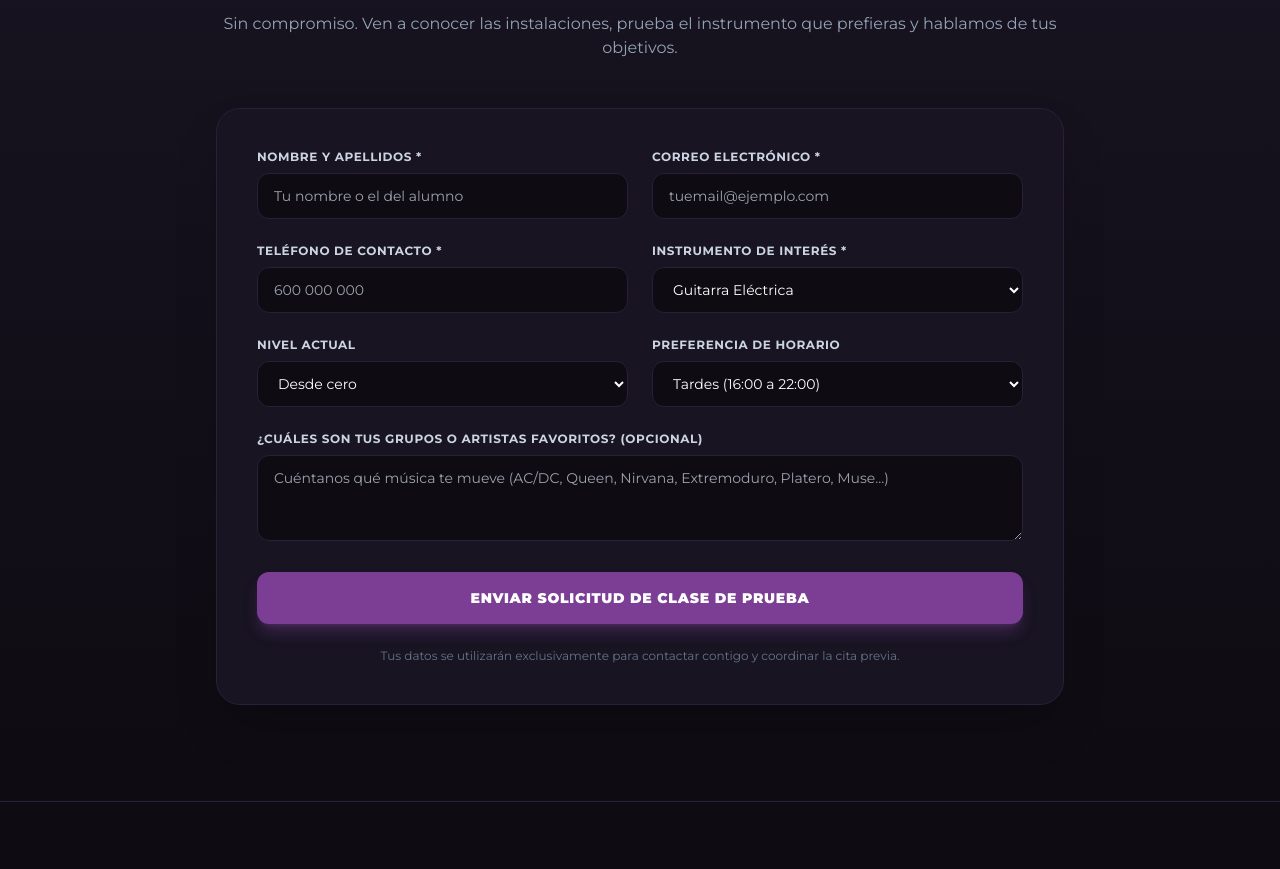
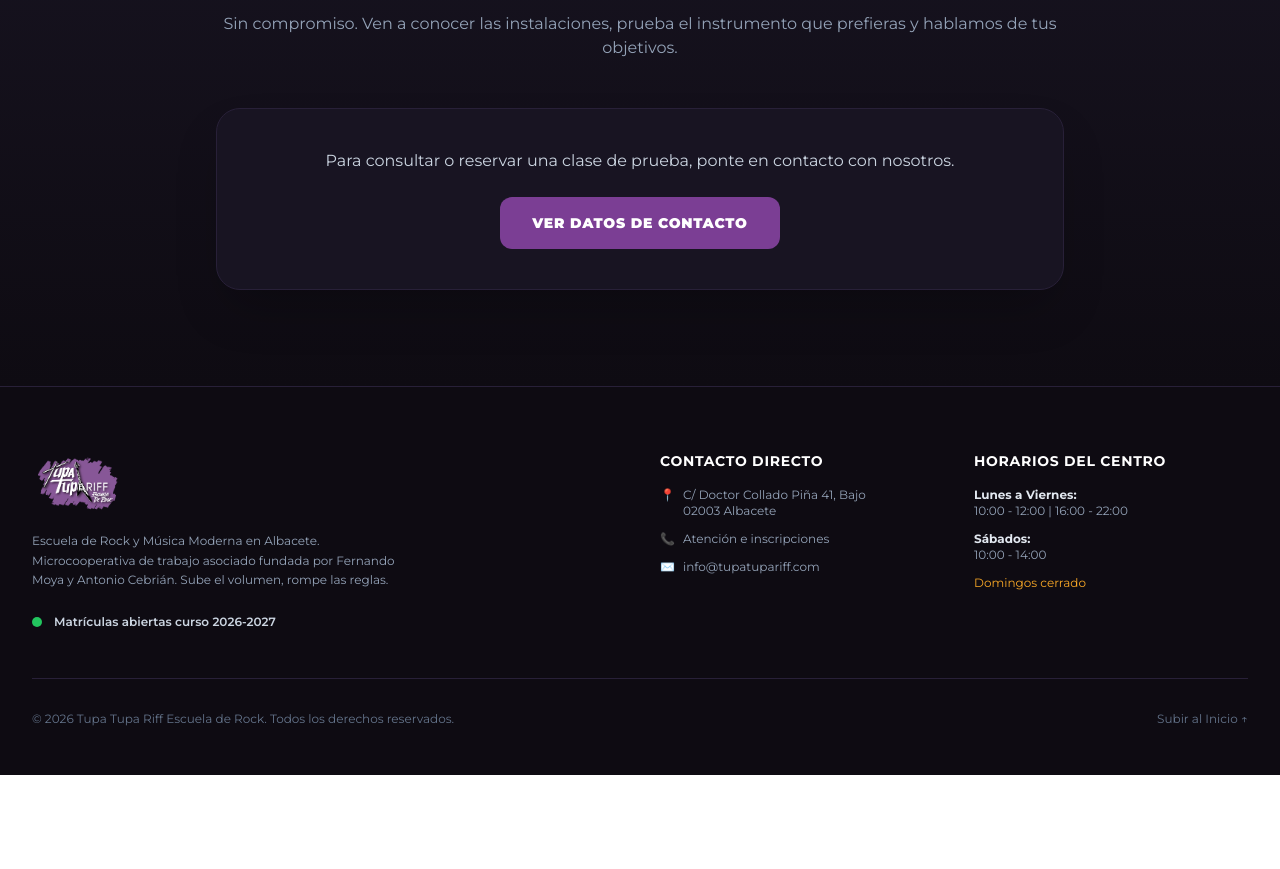
Before and after one commit to TupaTupaRiff/tupatupariff.com, a React (Vite) app: page / in a window 1280 px wide. Shown: the part 6498-7367 px from the top of the page. After the commit the page ends 7273 px from the top, so only its background shows below. Built offline with nearby package versions, Linux system fonts and the light colour scheme.

Commit message:
Refactor Matricula component for improved layout

```diff
--- a/src/components/Matricula.tsx
+++ b/src/components/Matricula.tsx
@@ -1,225 +1,35 @@
-import { useState, type FormEvent } from 'react';
-
-const instruments = [
-  'Guitarra Eléctrica',
-  'Guitarra Acústica / Española',
-  'Bajo Eléctrico',
-  'Batería',
-  'Ukelele',
-];
-
-const levels = ['Desde cero', 'Básico', 'Intermedio', 'Avanzado'];
-const shifts = ['Tardes (16:00 a 22:00)', 'Mañanas (10:00 a 12:00)', 'Sábados por la mañana'];
-
 export default function Matricula() {
-  const [form, setForm] = useState({
-    name: '',
-    email: '',
-    phone: '',
-    instrument: instruments[0],
-    level: levels[0],
-    preferred_shift: shifts[0],
-    comments: '',
-  });
-  const [status, setStatus] = useState<'idle' | 'submitting' | 'success' | 'error'>('idle');
-  const [errorMsg, setErrorMsg] = useState('');
-
-  const handleChange = (field: keyof typeof form, value: string) => {
-    setForm((prev) => ({ ...prev, [field]: value }));
-  };
-
-  const handleSubmit = async (e: FormEvent) => {
-    e.preventDefault();
-    setStatus('submitting');
-    setErrorMsg('');
-
-    try {
-      const response = await fetch(
-        `${import.meta.env.VITE_SUPABASE_URL}/functions/v1/send-booking-email`,
-        {
-          method: 'POST',
-          headers: {
-            'Content-Type': 'application/json',
-            Authorization: `Bearer ${import.meta.env.VITE_SUPABASE_ANON_KEY}`,
-          },
-          body: JSON.stringify({
-            name: form.name,
-            email: form.email,
-            phone: form.phone,
-            instrument: form.instrument,
-            level: form.level,
-            preferred_shift: form.preferred_shift,
-            comments: form.comments || '',
-          }),
-        }
-      );
-
-      if (!response.ok) {
-        throw new Error('Error al enviar la solicitud');
-      }
-
-      setStatus('success');
-      setForm({
-        name: '',
-        email: '',
-        phone: '',
-        instrument: instruments[0],
-        level: levels[0],
-        preferred_shift: shifts[0],
-        comments: '',
-      });
-    } catch (error) {
-      console.error(error);
-      setStatus('error');
-      setErrorMsg('No se pudo enviar la solicitud. Inténtalo de nuevo en unos minutos.');
-    }
-  };
-
-  const inputClass =
-    'w-full bg-brand-dark border border-brand-darkBorder rounded-xl px-4 py-3 text-sm text-white focus:outline-none focus:border-brand-purpleLight transition';
-  const labelClass = 'block text-xs font-bold uppercase tracking-wider text-slate-300 mb-2';
-
   return (
-    <section id="matricula" className="py-24 bg-gradient-to-b from-brand-darkCard to-brand-dark border-t border-brand-darkBorder">
+    <section
+      id="matricula"
+      className="py-24 bg-gradient-to-b from-brand-darkCard to-brand-dark border-t border-brand-darkBorder"
+    >
       <div className="max-w-4xl mx-auto px-4 sm:px-6">
         <div className="text-center mb-12">
-          <span className="text-brand-purpleLight font-rock text-lg">Comienza tu andadura</span>
-          <h2 className="text-3xl sm:text-5xl font-black text-white mt-1">Reserva tu Clase de Prueba</h2>
+          <span className="text-brand-purpleLight font-rock text-lg">
+            Comienza tu andadura
+          </span>
+          <h2 className="text-3xl sm:text-5xl font-black text-white mt-1">
+            Reserva tu Clase de Prueba
+          </h2>
           <p className="text-slate-400 mt-2 text-sm sm:text-base">
-            Sin compromiso. Ven a conocer las instalaciones, prueba el instrumento que prefieras y hablamos de tus objetivos.
+            Sin compromiso. Ven a conocer las instalaciones, prueba el instrumento
+            que prefieras y hablamos de tus objetivos.
           </p>
         </div>
 
-        <div className="bg-brand-darkCard border border-brand-darkBorder rounded-3xl p-6 sm:p-10 shadow-2xl relative">
-          <form onSubmit={handleSubmit} className="space-y-6">
-            <div className="grid grid-cols-1 sm:grid-cols-2 gap-6">
-              <div>
-                <label className={labelClass}>Nombre y Apellidos *</label>
-                <input
-                  type="text"
-                  required
-                  value={form.name}
-                  onChange={(e) => handleChange('name', e.target.value)}
-                  placeholder="Tu nombre o el del alumno"
-                  className={inputClass}
-                />
-              </div>
-
-              <div>
-                <label className={labelClass}>Correo Electrónico *</label>
-                <input
-                  type="email"
-                  required
-                  value={form.email}
-                  onChange={(e) => handleChange('email', e.target.value)}
-                  placeholder="tuemail@ejemplo.com"
-                  className={inputClass}
-                />
-              </div>
-            </div>
-
-            <div className="grid grid-cols-1 sm:grid-cols-2 gap-6">
-              <div>
-                <label className={labelClass}>Teléfono de Contacto *</label>
-                <input
-                  type="tel"
-                  required
-                  value={form.phone}
-                  onChange={(e) => handleChange('phone', e.target.value)}
-                  placeholder="600 000 000"
-                  className={inputClass}
-                />
-              </div>
-
-              <div>
-                <label className={labelClass}>Instrumento de Interés *</label>
-                <select
-                  value={form.instrument}
-                  onChange={(e) => handleChange('instrument', e.target.value)}
-                  className={inputClass}
-                >
-                  {instruments.map((opt) => (
-                    <option key={opt} value={opt}>{opt}</option>
-                  ))}
-                </select>
-              </div>
-            </div>
-
-            <div className="grid grid-cols-1 sm:grid-cols-2 gap-6">
-              <div>
-                <label className={labelClass}>Nivel Actual</label>
-                <select
-                  value={form.level}
-                  onChange={(e) => handleChange('level', e.target.value)}
-                  className={inputClass}
-                >
-                  {levels.map((opt) => (
-                    <option key={opt} value={opt}>{opt}</option>
-                  ))}
-                </select>
-              </div>
-
-              <div>
-                <label className={labelClass}>Preferencia de Horario</label>
-                <select
-                  value={form.preferred_shift}
-                  onChange={(e) => handleChange('preferred_shift', e.target.value)}
-                  className={inputClass}
-                >
-                  {shifts.map((opt) => (
-                    <option key={opt} value={opt}>{opt}</option>
-                  ))}
-                </select>
-              </div>
-            </div>
-
-            <div>
-              <label className={labelClass}>¿Cuáles son tus grupos o artistas favoritos? (Opcional)</label>
-              <textarea
-                rows={3}
-                value={form.comments}
-                onChange={(e) => handleChange('comments', e.target.value)}
-                placeholder="Cuéntanos qué música te mueve (AC/DC, Queen, Nirvana, Extremoduro, Platero, Muse...)"
-                className={inputClass}
-              />
-            </div>
-
-            <button
-              type="submit"
-              disabled={status === 'submitting'}
-              className="w-full py-4 bg-brand-purple hover:bg-brand-purpleLight text-white font-black text-sm uppercase tracking-wider rounded-xl shadow-lg shadow-brand-purple/40 hover:shadow-brand-purple/60 transition"
-            >
-              {status === 'submitting' ? 'Enviando...' : 'Enviar Solicitud de Clase de Prueba'}
-            </button>
-
-            {status === 'error' && <p className="text-center text-sm text-red-400">{errorMsg}</p>}
-
-            <p className="text-center text-xs text-slate-500">
-              Tus datos se utilizarán exclusivamente para contactar contigo y coordinar la cita previa.
-            </p>
-          </form>
+        <div className="bg-brand-darkCard border border-brand-darkBorder rounded-3xl p-6 sm:p-10 shadow-2xl text-center">
+          <p className="text-slate-300 mb-6">
+            Para consultar o reservar una clase de prueba, ponte en contacto con nosotros.
+          </p>
+          <a
+            href="#contacto"
+            className="inline-block py-4 px-8 bg-brand-purple hover:bg-brand-purpleLight text-white font-black text-sm uppercase tracking-wider rounded-xl transition"
+          >
+            Ver datos de contacto
+          </a>
         </div>
       </div>
-
-      {status === 'success' && (
-        <div className="fixed inset-0 z-50 flex items-center justify-center bg-black/80 backdrop-blur-sm p-4">
-          <div className="bg-brand-darkCard border border-brand-purpleLight/60 rounded-3xl max-w-md w-full p-6 sm:p-8 text-center shadow-2xl relative">
-            <div className="w-16 h-16 rounded-full bg-brand-purple/30 text-brand-purpleLight flex items-center justify-center text-3xl mx-auto mb-4 border border-brand-purpleLight">
-              🤘
-            </div>
-            <h3 className="text-2xl font-black text-white mb-2">¡Solicitud Recibida!</h3>
-            <p className="text-sm text-slate-300 mb-6 leading-relaxed">
-              Gracias por ponerte en contacto. Nos comunicaremos contigo en breve para coordinar tu clase de prueba personalizada.
-            </p>
-            <button
-              onClick={() => setStatus('idle')}
-              className="w-full py-3 bg-brand-purple hover:bg-brand-purpleLight text-white font-bold rounded-xl text-xs uppercase tracking-wider transition"
-            >
-              Entendido, ¡a rocanrolear!
-            </button>
-          </div>
-        </div>
-      )}
     </section>
   );
 }
```
